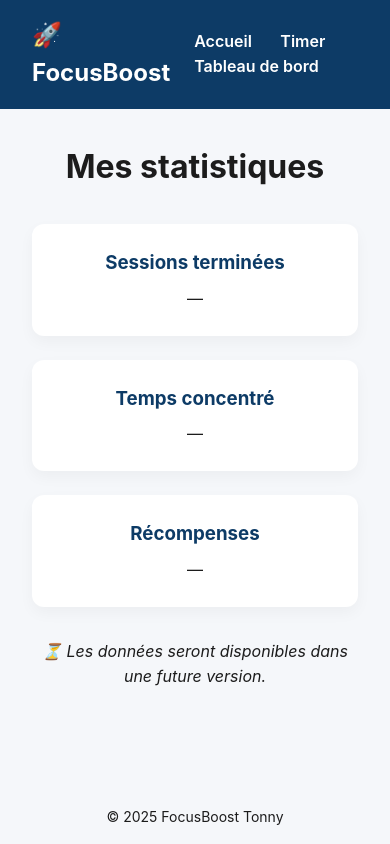
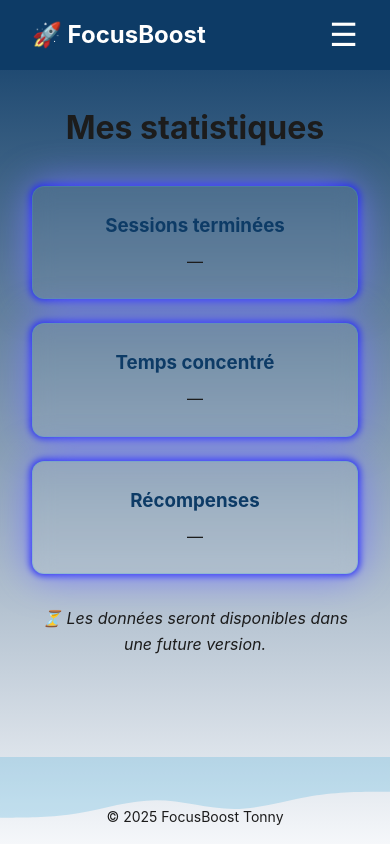
Before and after one commit to Tonny654/Identit-visuelle-maquettes, a plain HTML site: page PG/Dashboard/index.html in a window 390 px wide. Drawn offline with Linux system fonts and the light colour scheme.

```diff
--- a/PG/Dashboard/index.html
+++ b/PG/Dashboard/index.html
@@ -9,12 +9,38 @@
 <body>
 <header>
   <h2>🚀 FocusBoost</h2>
-    <nav>
+  <button class="menu-toggle" id="menu-btn">☰</button>
+  <nav id="menu">
     <a href="../../index.html">Accueil</a>
     <a href="../Timer/index.html">Timer</a>
     <a href="../Dashboard/index.html">Tableau de bord</a>
   </nav>
 </header>
+
+
+  <body class="dashboard-wave">
+
+    <svg class="waves" xmlns="http://www.w3.org/2000/svg" viewBox="0 0 1440 320">
+  <path fill="#3fa7d6" fill-opacity="0.25" d="
+    M0,224L48,224C96,224,192,224,288,208C384,192,480,160,576,160C672,160,
+    768,192,864,192C960,192,1056,160,1152,144C1248,128,1344,128,1392,128L1440,128L1440,0L1392,
+    0C1344,0,1248,0,1152,0C1056,0,960,0,864,0C768,0,672,0,576,0C480,0,384,0,288,0C192,0,96,0,
+    48,0L0,0Z">
+    <animate attributeName="d" dur="10s" repeatCount="indefinite"
+      values="
+        M0,224L48,224C96,224,192,224,288,208C384,192,480,160,576,160C672,160,
+        768,192,864,192C960,192,1056,160,1152,144C1248,128,1344,128,1392,128L1440,128L1440,0L0,0Z;
+
+        M0,192L48,192C96,192,192,160,288,160C384,160,480,192,576,208C672,224,
+        768,224,864,192C960,160,1056,96,1152,96C1248,96,1344,160,1392,192L1440,224L1440,0L0,0Z;
+
+        M0,224L48,224C96,224,192,224,288,208C384,192,480,160,576,160C672,160,
+        768,192,864,192C960,192,1056,160,1152,144C1248,128,1344,128,1392,128L1440,128L1440,0L0,0Z
+      " />
+  </path>
+</svg>
+
+
 
   <main>
     <h1 style="text-align:center;">Mes statistiques</h1>
@@ -38,5 +64,15 @@
   </main>
 
   <footer style="text-align:center; padding:1rem; font-size:.875rem;">© 2025 FocusBoost Tonny</footer>
+
+  <script>
+  const menuBtn = document.getElementById('menu-btn');
+  const menu = document.getElementById('menu');
+
+  menuBtn.addEventListener('click', () => {
+    menu.classList.toggle('open');
+  });
+</script>
+
 </body>
 </html>
--- a/PG/Dashboard/style.css
+++ b/PG/Dashboard/style.css
@@ -59,3 +59,70 @@
     text-align:center;
   }
   .card h3 { margin-bottom:0.5rem; color:var(--primary); }
+
+  .dashboard-wave {
+  background: linear-gradient(to bottom, #0d3b66, #f5f7fa);
+  position: relative;
+  overflow: hidden;
+}
+
+.waves {
+  position: absolute;
+  bottom: 0;
+  left: 0;
+  width: 100%;
+  z-index: -1;
+}
+
+.card {
+  background: #ffffff10;
+  backdrop-filter: blur(10px);
+  border-radius: 0.75rem;
+  box-shadow: 0 0 10vw 0vw #7476ff,
+              0 0 2vw 0.4vw #0408fb;
+  padding: 1.5rem;
+  text-align: center;
+  transition: transform 0.2s ease, box-shadow 0.3s ease;
+  border: 1px solid rgba(63, 167, 214, 0.25);
+}
+
+.card:hover {
+  transform: translateY(-4px);
+  box-shadow: 0 0 16px rgba(63, 167, 214, 0.4),
+              0 0 32px rgba(63, 167, 214, 0.2);
+}
+
+/* ----- Responsive Nav ----- */
+.menu-toggle {
+  display: none;
+  background: none;
+  border: none;
+  font-size: 2rem;
+  color: var(--light);
+  cursor: pointer;
+}
+
+@media (max-width: 768px) {
+  header {
+    flex-wrap: wrap;
+  }
+
+  .menu-toggle {
+    display: block;
+  }
+
+  nav {
+    width: 100%;
+    display: none;
+    flex-direction: column;
+    margin-top: 1rem;
+  }
+
+  nav a {
+    margin: 0.5rem 0;
+  }
+
+  nav.open {
+    display: flex;
+  }
+}
--- a/PG/Timer/script.js
+++ b/PG/Timer/script.js
@@ -22,8 +22,13 @@
         } else {
     clearInterval(interval);
     alert('Session terminée ! Faites une pause.');
+
+    // Incrémenter compteur localStorage
+    let sessions = Number(localStorage.getItem('focus_sessions') || 0);
+    localStorage.setItem('focus_sessions', sessions + 1);
   }
 }
+
 
     startBtn.onclick = () => {
       if (!interval) interval = setInterval(tick, 1000);
--- a/PG/Timer/style.css
+++ b/PG/Timer/style.css
@@ -50,12 +50,14 @@
     box-shadow:0 10px 25px rgba(0,0,0,.05);
     text-align:center;
   }
+
   .timer {
     font-size:4rem;
     font-weight:700;
     margin-bottom:1.5rem;
     color:var(--primary);
   }
+
   .controls button {
     margin:0 0.5rem;
   }
@@ -82,3 +84,50 @@
   z-index: -1;
   background: #0d3b66;
 }
+
+
+/* ----- Responsive Nav ----- */
+.menu-toggle {
+  display: none;
+  background: none;
+  border: none;
+  font-size: 2rem;
+  color: var(--light);
+  cursor: pointer;
+}
+
+audio {
+  margin-top: 1rem;
+  width: 80%;
+  max-width: 400px;
+  border-radius: 1rem;
+}
+
+h3 {
+  color: white;
+}
+
+@media (max-width: 768px) {
+  header {
+    flex-wrap: wrap;
+  }
+
+  .menu-toggle {
+    display: block;
+  }
+
+  nav {
+    width: 100%;
+    display: none;
+    flex-direction: column;
+    margin-top: 1rem;
+  }
+
+  nav a {
+    margin: 0.5rem 0;
+  }
+
+  nav.open {
+    display: flex;
+  }
+}
--- a/style.css
+++ b/style.css
@@ -6,6 +6,13 @@
 
  /* Google Font */
   @import url('https://fonts.googleapis.com/css2?family=Inter:wght@400;600;700&display=swap');
+
+  @font-face {
+    font-family: 'love';
+    src: url(./assets/Fonts/Filxgirl.TTF);
+    font-weight: normal;
+    font-style: normal;
+  }
 
   :root {
     --primary: #0d3b66; /* Deep blue */
@@ -68,3 +75,73 @@
     color:var(--primary);
   }
   .hero p { margin-bottom:2rem; }
+
+  .hero .Slogan  {
+    font-family: 'love', sans-serif;
+    font-size: 2.5rem;
+    color: var(--primary);
+    margin-bottom: 1rem;
+  }
+
+  .animated-home {
+  background: linear-gradient(-45deg, #0d3b66, #3fa7d6, #f5f7fa, #1c1c1c);
+  background-size: 400% 400%;
+  animation: backgroundShift 20s ease infinite;
+  color: #fff;
+}
+
+@keyframes backgroundShift {
+  0% { background-position: 0% 50%; }
+  50% { background-position: 100% 50%; }
+  100% { background-position: 0% 50%; }
+}
+
+/* Rend le texte lisible */
+.hero h1,
+.hero p {
+  color: #fff;
+}
+
+
+/* ----- Responsive Nav ----- */
+.menu-toggle {
+  display: none;
+  background: none;
+  border: none;
+  font-size: 2rem;
+  color: var(--light);
+  cursor: pointer;
+}
+
+audio {
+  margin-top: 1rem;
+  width: 80%;
+  max-width: 400px;
+  border-radius: 1rem;
+}
+
+
+@media (max-width: 768px) {
+  header {
+    flex-wrap: wrap;
+  }
+
+  .menu-toggle {
+    display: block;
+  }
+
+  nav {
+    width: 100%;
+    display: none;
+    flex-direction: column;
+    margin-top: 1rem;
+  }
+
+  nav a {
+    margin: 0.5rem 0;
+  }
+
+  nav.open {
+    display: flex;
+  }
+}
```
Also changed, not shown: PG/Timer/index.html (+21 -1 lines), index.html (+19 -3 lines), assets/Fonts/Filxgirl.TTF (added), 1 other file. Lines whose indentation alone changed are shown as unchanged.
